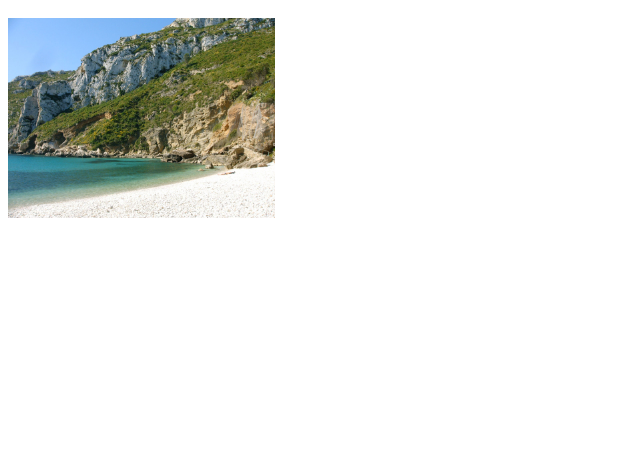
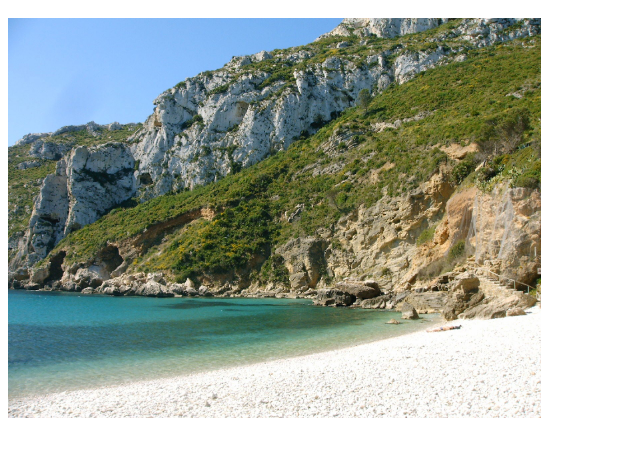
Before and after one commit to CCEREZUELA/CCEREZUELA.github.io, a plain HTML site: page index.html in a window 1280 px wide. Shown: the part 48-504 px from the top of the page, without its empty margins (0-640 px from the left). Drawn offline with Linux system fonts and the light colour scheme.

Commit message:
add image

```diff
--- a/index.html
+++ b/index.html
@@ -1,7 +1,7 @@
 <html>
 <h1>Mi Lugar de Descanso! </h1>
 <div>
-    <img src="Javea.jpg" height="200">
+    <img src="Javea.jpg" height="400">
 </div>
 
 </html>
```
